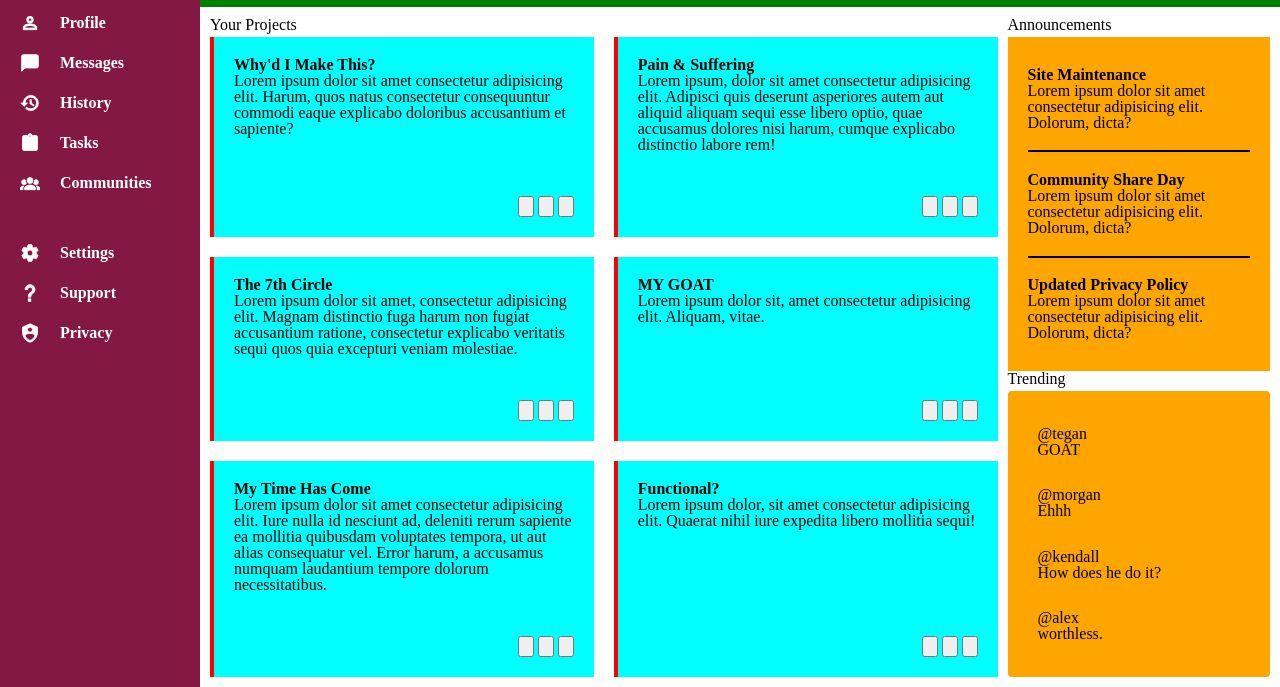
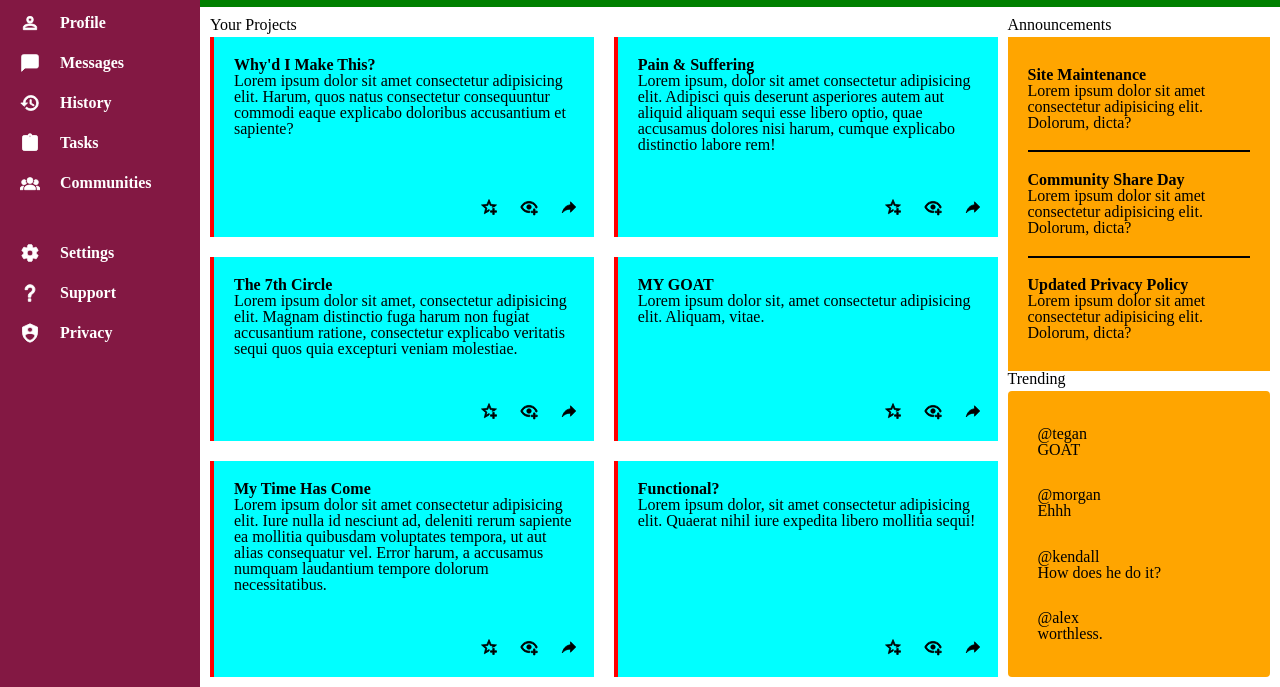
Before and after one commit to ppinkpanther/odin-admin-dashboard, a plain HTML site: page index.html in a window 1280 px wide. Shown: the part 113-800 px from the top of the page. Drawn offline with Linux system fonts and the light colour scheme.

Commit message:
Add icons to projects

```diff
--- a/style.css
+++ b/style.css
@@ -140,6 +140,10 @@ header .top-content {
 	border-radius: 20px;
 }
 
+input[type=search]:focus {
+	outline: none;
+}
+
 .top-content svg {
 	width: 30px;
 }
@@ -222,6 +226,21 @@ header .bottom-content ul button {
 	position: absolute;
 	right: 20px;
 	bottom: 20px;
+
+	display: grid;
+	grid-template-columns: repeat(3, 20px);
+	grid-template-rows: 20px;
+	gap: 20px;
+}
+
+.project-card .card-options button {
+	background-color: rgba(255, 0, 0, 0);
+	border: none;
+	padding: none;
+}
+
+.project-card .card-options svg {
+	height: 100%;
 }
 
 .main .main-content .project-card
```
Also changed, not shown: index.html (line endings or trailing spaces).
